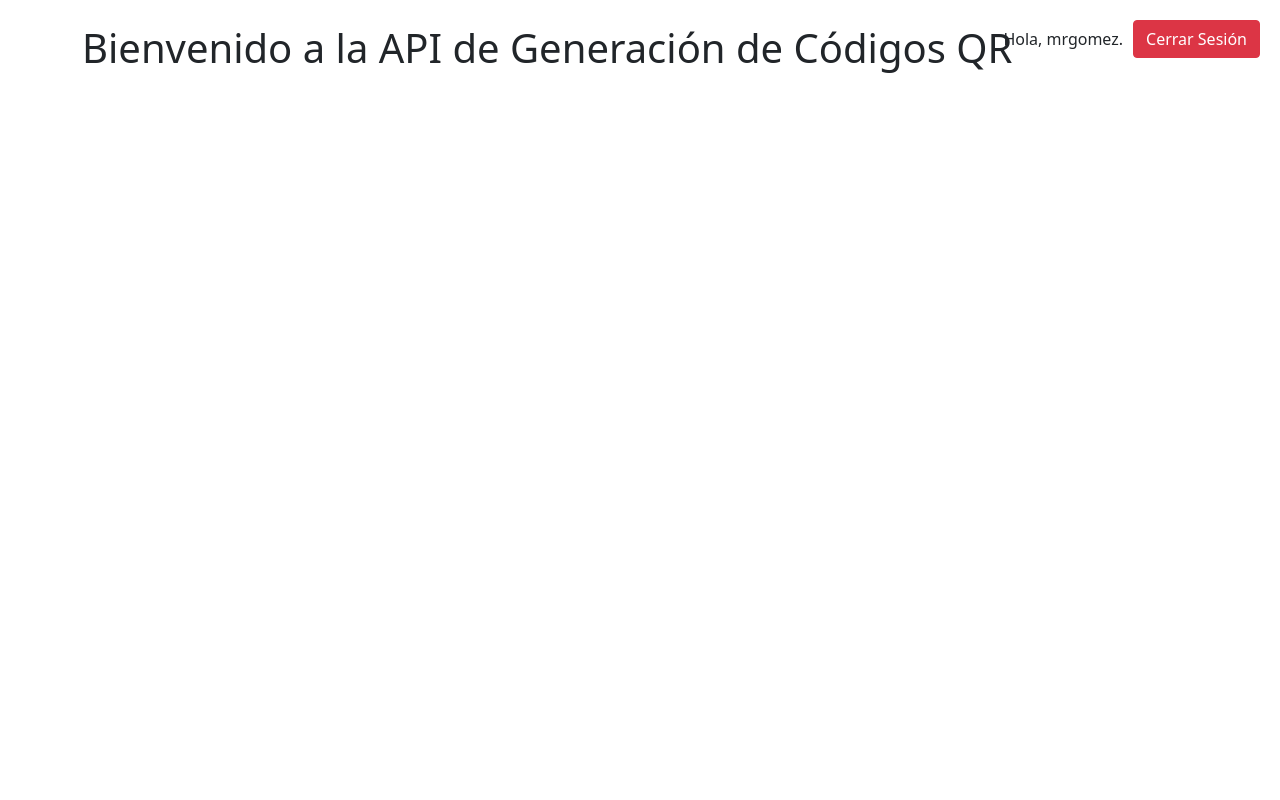
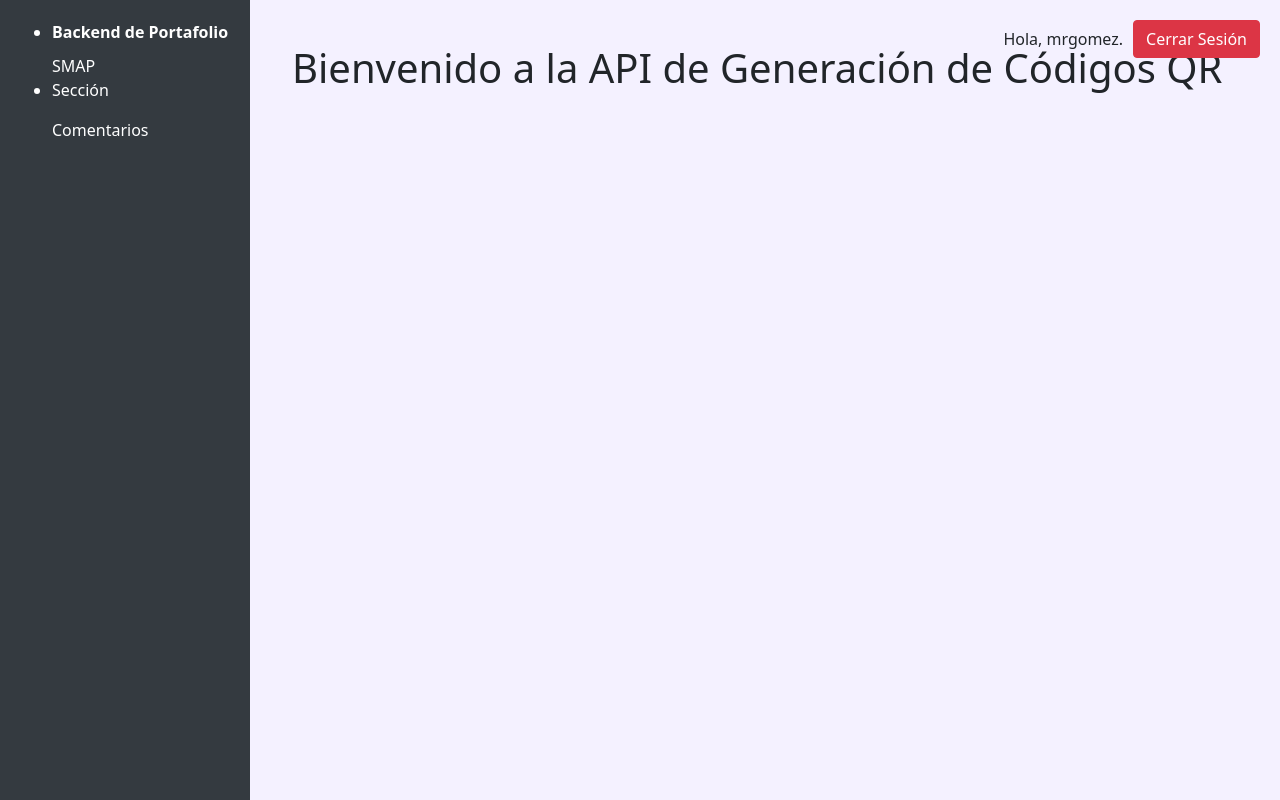
Before and after one commit to mrgomezsv/backend_mrgomez_github, a Django app: page /qr/ in a window 1280 px wide. Run offline with Django 4.2, Linux system fonts and the light colour scheme; a user stored in the database is signed in.

Commit message:
Configuracion de la sidebar

```diff
--- a/qr_project/urls.py
+++ b/qr_project/urls.py
@@ -15,15 +15,18 @@ Including another URLconf
     2. Add a URL to urlpatterns:  path('blog/', include('blog.urls'))
 """
 
+# backend_mrgomez_github/urls.py
 from django.contrib import admin
 from django.urls import path, include
 from django.http import HttpResponseRedirect
+from qr_tracker.views import IndexView, CommentsView
 
 urlpatterns = [
     path('admin/', admin.site.urls),
     path('qr/', include('qr_tracker.urls')),  # Incluye las URLs de qr_tracker
     path('accounts/', include('accounts.urls')),  # Añadir autenticación
     path('api/', include('api_comments.urls')),
+    path('comments/', CommentsView.as_view(), name='comments'),
 
     # Redirigir la raíz '/' al login
     path('', lambda request: HttpResponseRedirect('/accounts/login/')),
--- a/qr_tracker/templates/home.html
+++ b/qr_tracker/templates/home.html
@@ -6,7 +6,34 @@
     <title>Página de Inicio</title>
     <link rel="stylesheet" href="https://cdn.jsdelivr.net/npm/bootstrap@5.1.3/dist/css/bootstrap.min.css">
     <style>
-        /* Clase para colocar el saludo y el botón en la parte superior derecha */
+        body {
+            background-color: #F4F1FF;
+        }
+        .sidebar {
+            position: fixed;
+            top: 0;
+            left: 0;
+            height: 100%;
+            width: 250px;
+            background-color: #343a40; /* Color de fondo de la sidebar */
+            color: white;
+            padding: 20px;
+        }
+        .sidebar a {
+            color: white;
+            text-decoration: none;
+        }
+        .sidebar a:hover {
+            text-decoration: underline;
+        }
+        .sidebar .li-title p {
+            font-weight: bold;
+            margin-bottom: 10px;
+        }
+        .content {
+            margin-left: 260px; /* Dejar espacio para la sidebar */
+            padding: 20px;
+        }
         .user-info {
             display: flex;
             justify-content: flex-end;
@@ -22,6 +49,24 @@
     </style>
 </head>
 <body>
+
+<nav class="sidebar" id="sidebar">
+    <ul>
+        {% if user.is_authenticated %}
+            <li class="li-title">
+                <p>Backend de Portafolio</p>
+                <a href="{% url 'index' %}">SMAP</a><!-- Suponiendo que tienes una vista llamada 'index' -->
+            </li>
+            <li class="li-item">
+                <p class="section-title">Sección</p>
+                <a href="{% url 'comments' %}" id="opcion1">Comentarios</a> <!-- Suponiendo que tienes una vista llamada 'comments' -->
+            </li>
+        {% endif %}
+    </ul>
+</nav>
+
+
+<div class="content">
     <div class="container mt-4">
         <!-- Verificar si el usuario está autenticado para mostrar el botón de logout -->
         {% if user.is_authenticated %}
@@ -35,5 +80,7 @@
 
         <h1>Bienvenido a la API de Generación de Códigos QR</h1>
     </div>
+</div>
+
 </body>
 </html>
--- a/qr_tracker/urls.py
+++ b/qr_tracker/urls.py
@@ -1,7 +1,11 @@
+# qr_tracker/urls.py
 from django.urls import path
 from . import views
+from .views import IndexView, CommentsView
 
 urlpatterns = [
     path('', views.home, name='home'),  # Página principal
     path('generate_qr/', views.generate_qr, name='generate_qr'),  # API para generar QR
+    path('index/', IndexView.as_view(), name='index'),  # Cambiar la ruta para IndexView
+    path('comments/', CommentsView.as_view(), name='comments'),  # Añadir comentarios si es necesario
 ]
--- a/qr_tracker/views.py
+++ b/qr_tracker/views.py
@@ -1,31 +1,26 @@
+# qr_tracker/views.py
 from django.http import JsonResponse
 from .models import QRCode
 from django.shortcuts import render
 from django.contrib.auth.decorators import login_required
+from django.views.generic import TemplateView
 
-# Proteger la vista home con login_required
 @login_required
 def home(request):
-    return render(request, 'qr_tracker/index.html')
+    return render(request, 'home.html')  # Renderiza la plantilla adecuada
 
-def home(request):
-    return render(request, 'home.html')
+class IndexView(TemplateView):
+    template_name = 'qr_tracker/index.html'
 
-
+class CommentsView(TemplateView):
+    template_name = 'comments/comments.html'
 
 def generate_qr(request):
     if request.method == 'POST':
-        # Obtener el texto enviado en la solicitud
         text = request.POST.get('text', '')
-
         if text:
-            # Guardar el QR generado en la base de datos
             qr_code = QRCode.objects.create(text=text)
-
-            # Obtener el número total de códigos QR generados
             qr_count = QRCode.objects.count()
-
-            # Devolver una respuesta JSON con la cuenta actualizada
             return JsonResponse({'message': 'QR generado con éxito', 'qr_count': qr_count})
         else:
             return JsonResponse({'error': 'No se proporcionó ningún texto'}, status=400)
```
Also changed, not shown: qr_tracker/templates/comments/comments.html (added, +115 -0 lines), db.sqlite3.
